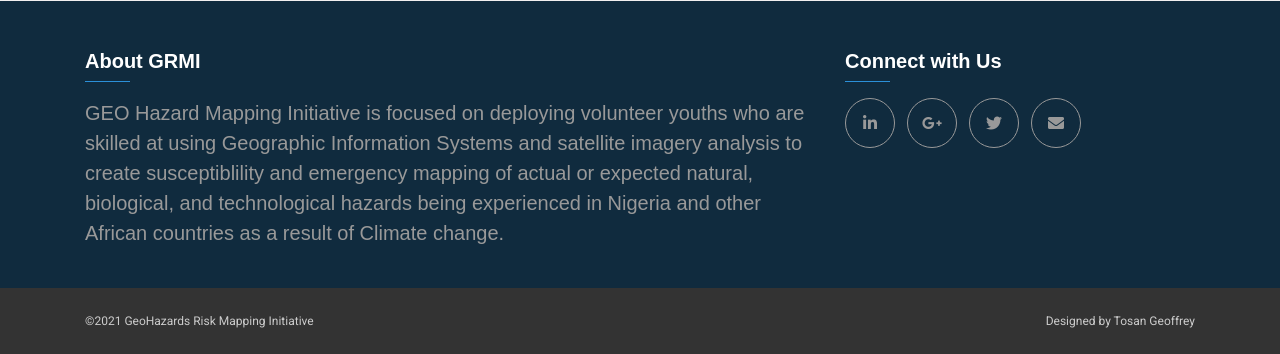
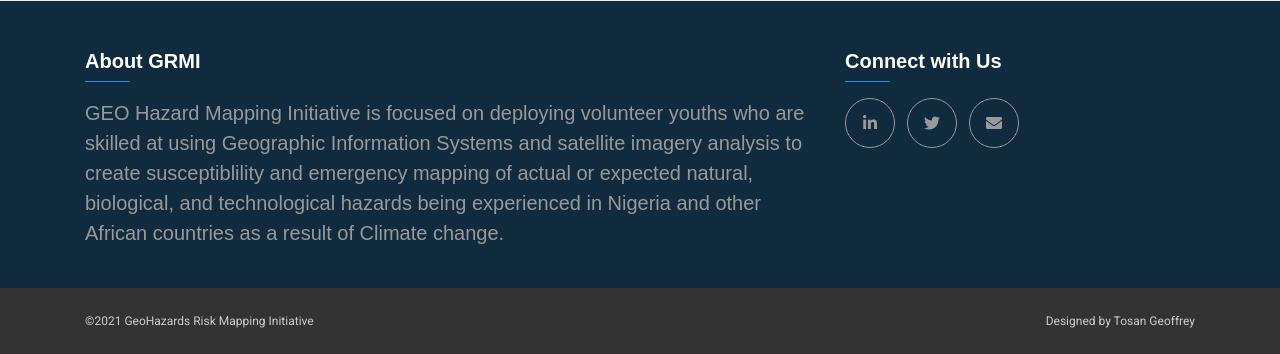
Before and after one commit to tosanoke/GRMI-Official-Site, a PHP site: page / in a window 1280 px wide. Shown: the part 5338-5692 px from the top of the page. Run offline with PHP 8.4, Linux system fonts and the light colour scheme; some web fonts are replaced.

Commit message:
updated social media links

```diff
--- a/css/style.default.css
+++ b/css/style.default.css
@@ -286,8 +286,8 @@ section {
 
   #apps .cards {
     grid-template-columns: 1fr;
-    width: 80%;
-    margin: auto;;
+    width: 60%;
+    margin: auto;
   }
 
 
--- a/index.html
+++ b/index.html
@@ -332,10 +332,9 @@
               <div class="col-lg-4 col-md-6 mb-4">
                 <h5 class="lined  mb-3">Connect with Us</h5>
                 <ul class="list-inline">
-                  <li class="list-inline-item"><a href="#" class="social-link"><i class="fab fa-linkedin-in"></i></a></li>
-                  <li class="list-inline-item"><a href="#" class="social-link"><i class="fab fa-google-plus-g"></i></a></li>
-                  <li class="list-inline-item"><a href="https://twitter.com/GeohazardMaps" target="_blank" class="social-link"><i class="fab fa-twitter"></i></a></li>
-                  <li class="list-inline-item"><a href="#" class="social-link"><i class="fas fa-envelope"></i></a></li>
+                  <li class="list-inline-item"><a href="https://www.linkedin.com/company/geohazards-risk-mapping-initiative/" class="social-link" target="_blank"><i class="fab fa-linkedin-in"></i></a></li>
+                  <li class="list-inline-item"><a href="https://twitter.com/GeohazardMaps" target="_blank" class="social-link" target="_blank"><i class="fab fa-twitter"></i></a></li>
+                  <li class="list-inline-item"><a href="mailto: geohazardmaps@gmail.com" class="social-link" target="_blank"><i class="fas fa-envelope"></i></a></li>
                 </ul>
               </div>
 
```
